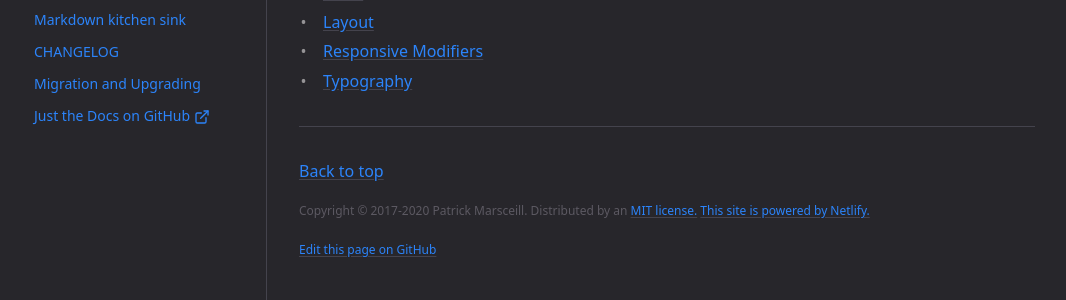
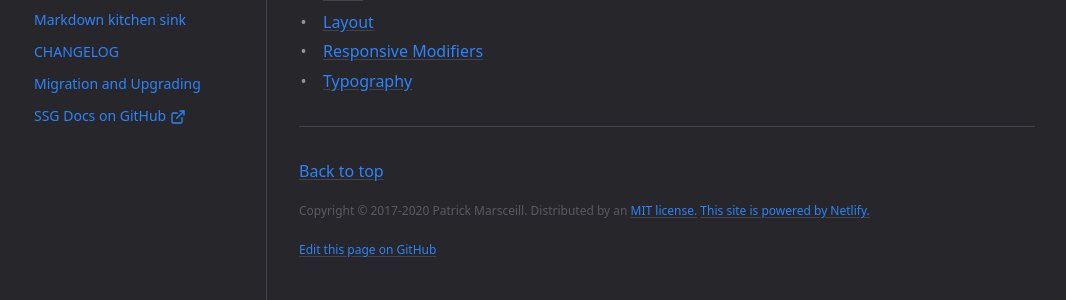
Before and after one commit to sadchikovsg/sadchikovsg.github.io, a Jekyll site: the page built from docs/utilities/utilities.md, in a window 1280 px wide. Shown: the part 392-692 px from the top of the page, without its empty margins (105-1171 px from the left). Built offline with Jekyll 4.4.1, drawn with Linux system fonts in a browser that asks for light colours; cached includes are drawn as plain includes.

Commit message:
Update _config.yml

```diff
--- a/_config.yml
+++ b/_config.yml
@@ -119,8 +119,8 @@ nav_sort: case_sensitive # Capital letters sorted before lowercase
 
 # External navigation links
 nav_external_links:
-  - title: Just the Docs on GitHub
-    url: https://github.com/just-the-docs/just-the-docs
+  - title: SSG Docs on GitHub
+    url: https://github.com/sadchikovsg/sadchikovsg.github.io
 
 liquid:
    error_mode: strict
```
